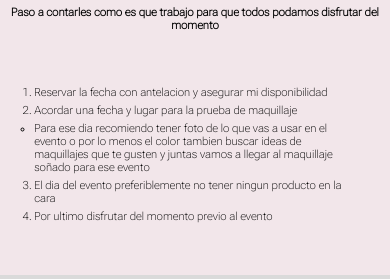
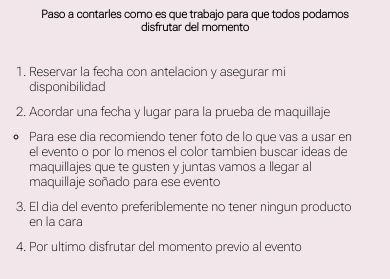
Before and after one commit to canosav/VF-Makeup-coder, a plain HTML site: page pages/servicios.html in a window 390 px wide. Shown: the part 409-688 px from the top of the page. Drawn offline with Linux system fonts and the light colour scheme.

Commit message:
arreglo-servicio-2

```diff
--- a/sass/general/_mediaq.scss
+++ b/sass/general/_mediaq.scss
@@ -147,10 +147,12 @@
 
                 font-size: 1.9rem;
                 margin-top: 7px;
+                margin-bottom: 7px;
             }
             h3{
                 font-size: 0.7rem;
-                padding:3px;
+                padding-left: 20px;
+                padding-right: 20px;
             }
         }
         .grid-container-pasos{
@@ -169,8 +171,8 @@
             column-gap: 15px;
             .grid-pasos {
                 li{
-                margin: 5px;
-                font-size: 0.7rem;
+                margin-bottom: 10px;
+                font-size: 0.8rem;
                 }
             }
         }
--- a/sass/page/_servicios.scss
+++ b/sass/page/_servicios.scss
@@ -41,7 +41,7 @@
         }
         h3{
             font-size: 1.2rem;
-            margin-top: 5px;
+            margin: 10px;
         }
     }
     .grid-container-pasos{
@@ -61,7 +61,7 @@
         .grid-pasos{
             grid-area:pasos;
             li{
-                margin: 5px;
+                margin-bottom: 12px;
                 font-size: 1.1rem;
             }
         }
```
Also changed, not shown: css/estilos.css, 1 other file.
